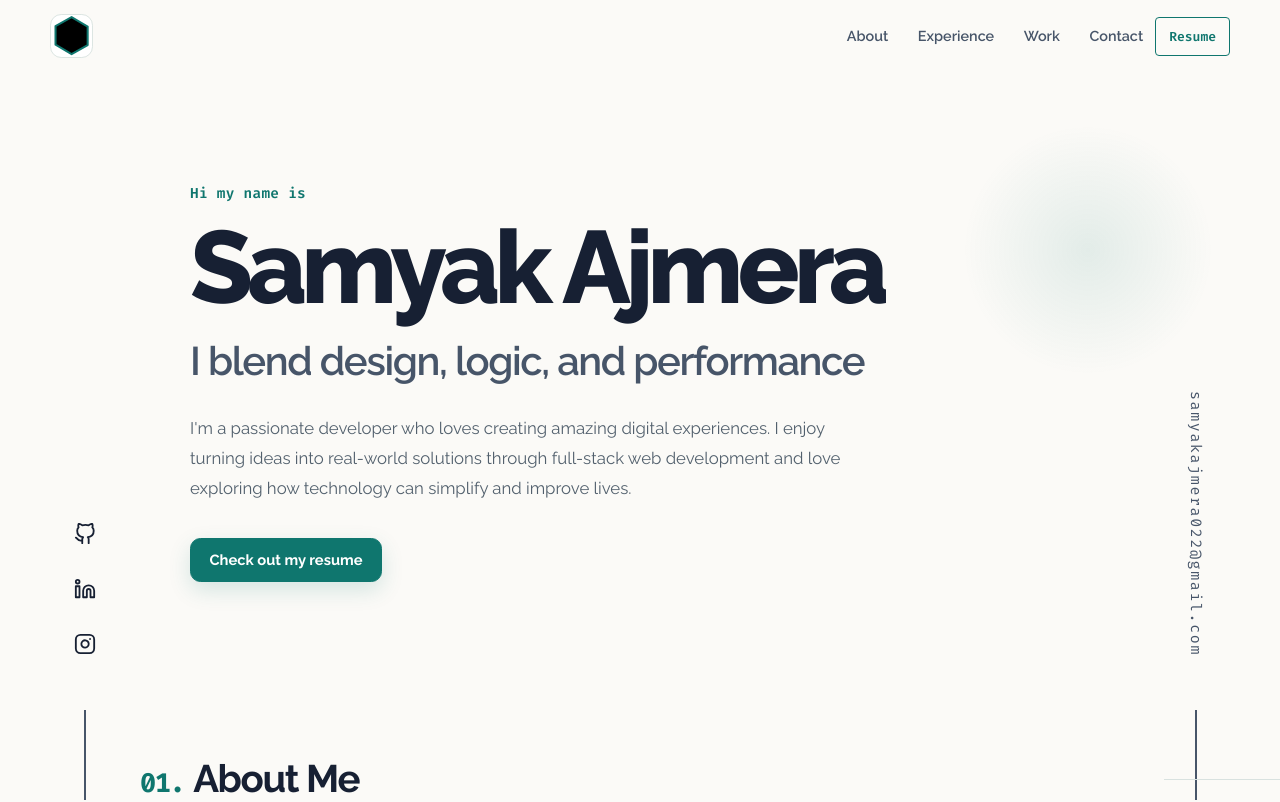
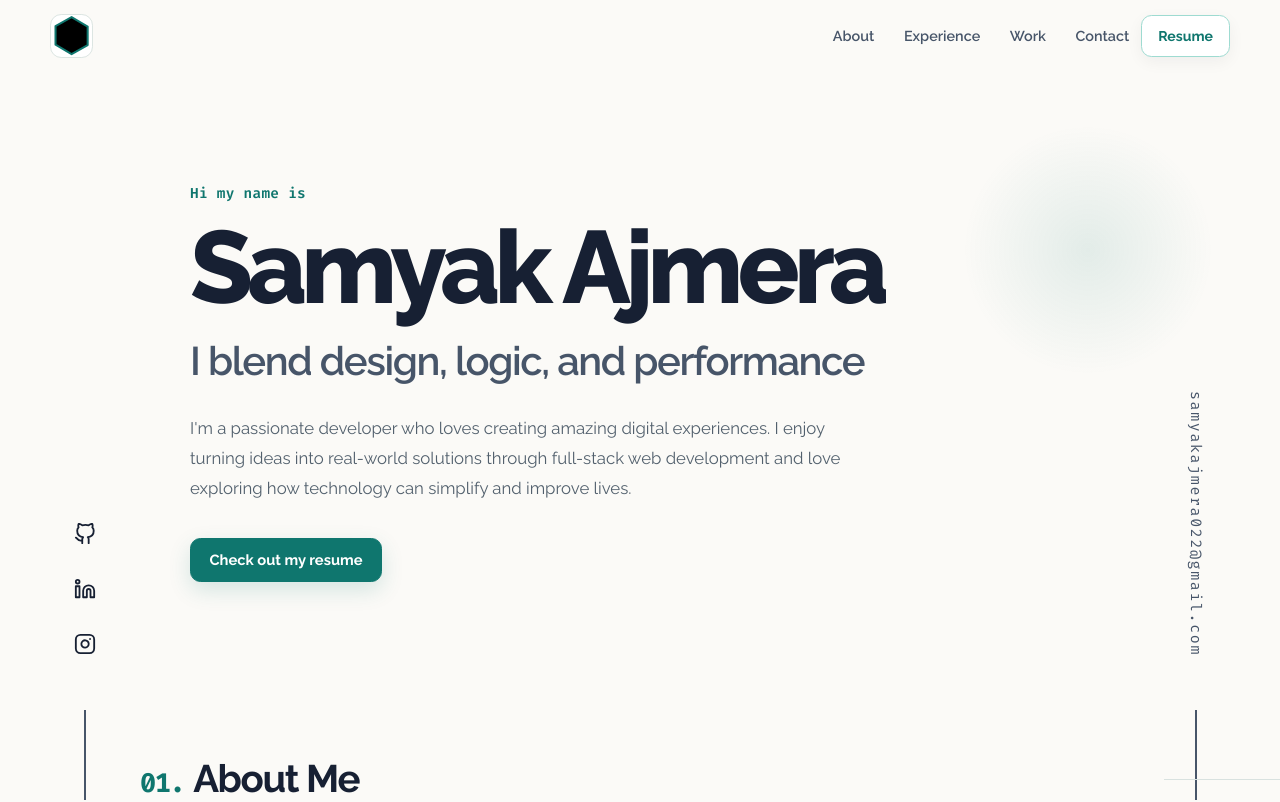
Before and after one commit to Samyaka13/Portfolio, a Next.js app: page / in a window 1280 px wide. Shown: the top 802 px of the page. Built offline with nearby package versions, Linux system fonts and the light colour scheme.

Commit message:
polish shared CTA button

```diff
--- a/src/scss/components/_button.scss
+++ b/src/scss/components/_button.scss
@@ -1,15 +1,31 @@
 .btn {
+  display: inline-flex;
+  align-items: center;
+  justify-content: center;
+  min-height: 42px;
+  padding: 0.7rem 1rem;
   color: var(--theme-color);
-  padding: 0.75em 1em;
   text-decoration: none;
-  border: 1px solid var(--theme-color);
-  border-radius: 4px;
-  background-color: transparent;
-  font-family: "SF Mono", "Fira Code", "Fira Mono", "Roboto Mono", monospace;
-  font-size: var(--tsm);
+  border: 1px solid #9edbd1;
+  border-radius: 0.65rem;
+  background: #fff;
+  font-family: var(--raleway), system-ui, sans-serif;
+  font-size: 0.88rem;
+  font-weight: 650;
   outline: none;
+  box-shadow: 0 5px 16px rgba(15, 23, 42, 0.05);
+  transition: transform 0.2s ease, background 0.2s ease, box-shadow 0.2s ease, color 0.2s ease;
+
   &:hover,
   &:focus {
-    background-color: var(--lightest-navy);
+    background: #f0fdfa;
+    color: #115e59;
+    transform: translateY(-2px);
+    box-shadow: 0 9px 22px rgba(15, 23, 42, 0.08);
+  }
+
+  &:focus-visible {
+    outline: 2px solid var(--theme-color);
+    outline-offset: 3px;
   }
 }
```
